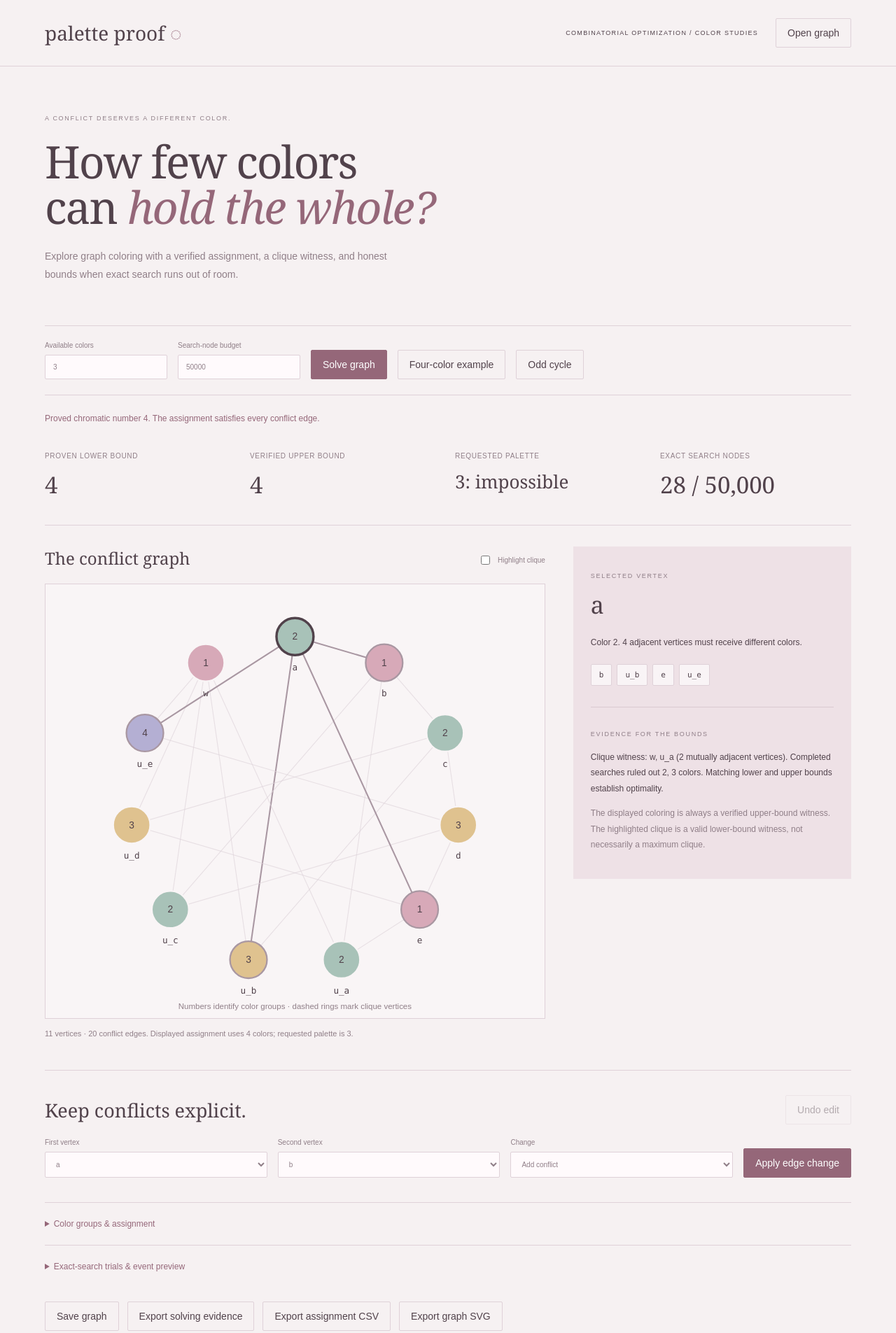
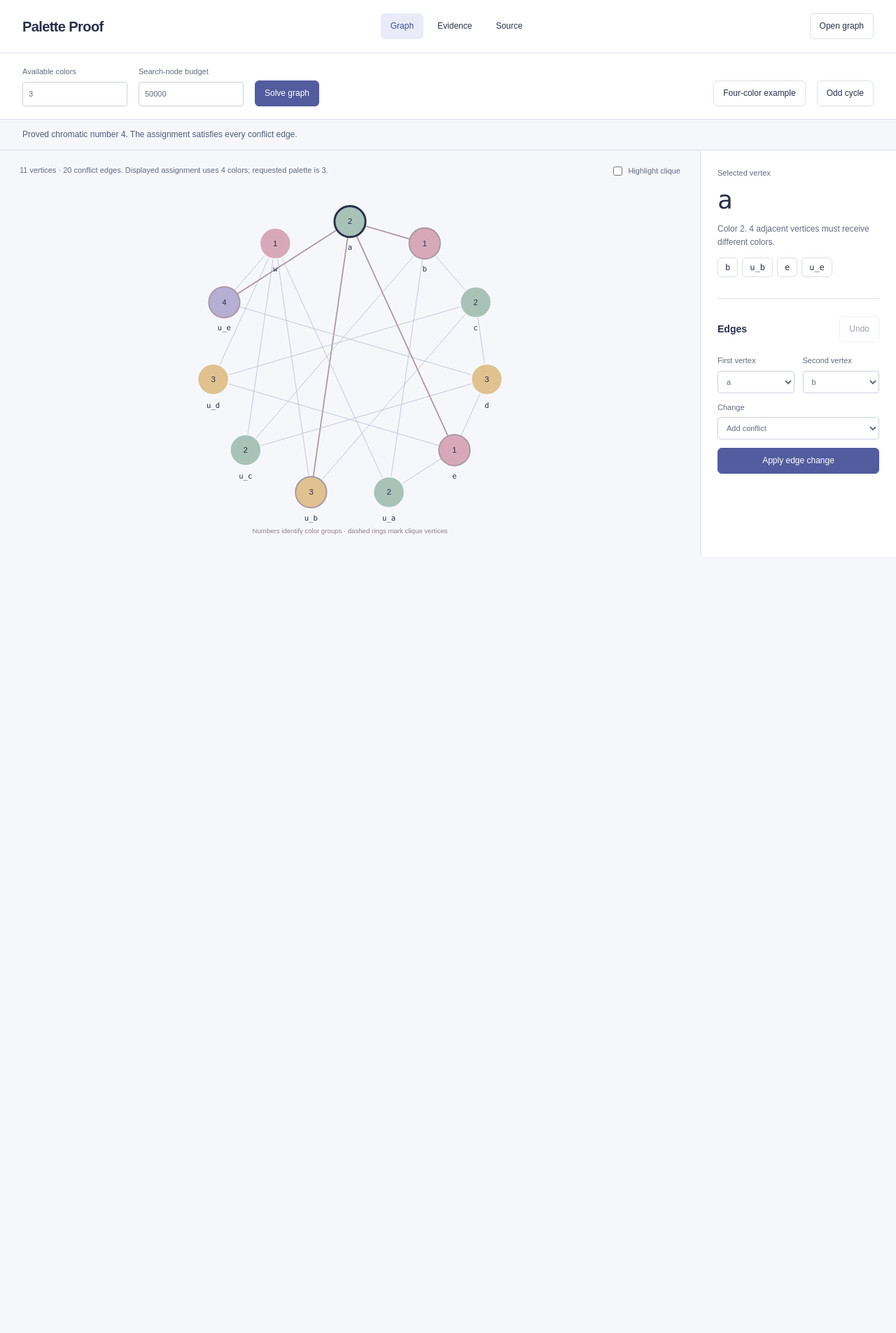
Before and after one commit to Michaelhoang8/palette-proof, a website with bundled scripts: page index.html in a window 1280 px wide. Shown: the top 1905 px of the page at 70% size. After the commit the page ends 800 px from the top, so only its background shows below. Built offline with nearby package versions, Linux system fonts and the light colour scheme.

Commit message:
Replace the coloring landing page with graph and evidence workspaces

```diff
--- a/app.js
+++ b/app.js
@@ -82,6 +82,7 @@ function run(raw, remember = true) {
     $("groups").replaceChildren(
       ...Array.from({ length: result.upperBound }, (_, i) => {
         const box = el("div", undefined, "group");
+        box.style.borderTopColor = color(i);
         box.append(
           el("strong", `Color ${i + 1}`),
           el(
@@ -135,7 +136,7 @@ function run(raw, remember = true) {
 function renderGraph() {
   const graph = $("graph");
   graph.replaceChildren();
-  graph.append(shape("rect", { width: 620, height: 540, fill: "#f9f5f6" }));
+  graph.append(shape("rect", { width: 620, height: 540, fill: "#f6f7fb" }));
   graph.append(
     shape("title", {}, `Verified ${result.upperBound}-color assignment`),
   );
@@ -166,9 +167,9 @@ function renderGraph() {
         y1: p.y,
         x2: q.x,
         y2: q.y,
-        stroke: witness ? "#956779" : incident ? "#a997a2" : "#ded4da",
+        stroke: witness ? "#956779" : incident ? "#a997a2" : "#b8bfd2",
         "stroke-width": witness ? 3 : incident ? 1.8 : 1,
-        opacity: witness || incident ? 1 : 0.65,
+        opacity: witness || incident ? 1 : 0.85,
       }),
     );
   }
@@ -201,10 +202,10 @@ function renderGraph() {
         r: 23,
         fill: color(entry.color - 1),
         stroke: chosen
-          ? "#51424b"
+          ? "#292f49"
           : neighbors.includes(entry.vertex)
             ? "#a997a2"
-            : "#f9f5f6",
+            : "#f6f7fb",
         "stroke-width": chosen ? 3 : 2,
       }),
     );
@@ -217,7 +218,7 @@ function renderGraph() {
           "text-anchor": "middle",
           "font-family": "Arial",
           "font-size": 12,
-          fill: "#51424b",
+          fill: "#292f49",
           "pointer-events": "none",
         },
         String(entry.color),
@@ -232,7 +233,7 @@ function renderGraph() {
           "text-anchor": "middle",
           "font-family": "Consolas,monospace",
           "font-size": 11,
-          fill: "#51424b",
+          fill: "#292f49",
           "pointer-events": "none",
         },
         entry.vertex,
@@ -242,6 +243,7 @@ function renderGraph() {
       selected = entry.vertex;
       renderGraph();
       renderInspector();
+      graph.querySelectorAll(".vertex")[i]?.focus({ preventScroll: true });
     };
     group.onclick = choose;
     group.onkeydown = (e) => {
@@ -413,3 +415,12 @@ $("file").onchange = async () => {
   }
 };
 run(example, false);
+
+for (const button of document.querySelectorAll("[data-view]")) {
+  button.onclick = () => {
+    for (const tab of document.querySelectorAll("[data-view]"))
+      tab.setAttribute("aria-pressed", String(tab === button));
+    for (const view of ["canvas", "evidence", "source"])
+      $(view + "-view").hidden = view !== button.dataset.view;
+  };
+}
--- a/index.html
+++ b/index.html
@@ -3,26 +3,22 @@
   <head>
     <meta charset="utf-8" />
     <meta name="viewport" content="width=device-width,initial-scale=1" />
-    <title>Palette Proof · Conflict coloring</title>
+    <title>Palette Proof</title>
     <link rel="stylesheet" href="style.css" />
     <script type="module" src="app.js"></script>
   </head>
   <body>
     <header>
-      <a href="/">palette proof <span aria-hidden="true">◌</span></a
-      ><span>COMBINATORIAL OPTIMIZATION / COLOR STUDIES</span
-      ><button id="open">Open graph</button
+      <h1>Palette Proof</h1>
+      <nav aria-label="Workspace">
+        <button data-view="canvas" aria-pressed="true">Graph</button
+        ><button data-view="evidence" aria-pressed="false">Evidence</button
+        ><button data-view="source" aria-pressed="false">Source</button>
+      </nav>
+      <button id="open">Open graph</button
       ><input id="file" type="file" accept=".json" hidden />
     </header>
     <main>
-      <div class="intro">
-        <p class="eyebrow">A conflict deserves a different color.</p>
-        <h1>How few colors<br />can <em>hold the whole?</em></h1>
-        <p>
-          Explore graph coloring with a verified assignment, a clique witness,
-          and honest bounds when exact search runs out of room.
-        </p>
-      </div>
       <form id="settings" class="toolbar">
         <label
           >Available colors<input
@@ -46,24 +42,12 @@
       </form>
       <p id="status" role="status" aria-live="polite"></p>
       <section id="result" hidden>
-        <div class="metrics">
-          <div><span>Proven lower bound</span><strong id="lower"></strong></div>
-          <div>
-            <span>Verified upper bound</span><strong id="upper"></strong>
-          </div>
-          <div>
-            <span>Requested palette</span><strong id="feasibility"></strong>
-          </div>
-          <div>
-            <span>Exact search nodes</span><strong id="visits"></strong>
-          </div>
-        </div>
-        <div class="graph-layout">
-          <section>
+        <div id="canvas-view" class="workspace">
+          <section class="drawing">
             <div class="graph-heading">
-              <h2>The conflict graph</h2>
-              <label class="checkbox"
-                ><input id="clique" type="checkbox" /> Highlight clique</label
+              <span id="graph-note"></span
+              ><label class="checkbox"
+                ><input id="clique" type="checkbox" />Highlight clique</label
               >
             </div>
             <svg
@@ -73,26 +57,15 @@
               aria-label="Graph vertices and coloring"
               xmlns="http://www.w3.org/2000/svg"
             ></svg>
-            <p class="hint" id="graph-note"></p>
           </section>
-          <section class="inspection">
+          <aside class="inspection">
             <p class="eyebrow">Selected vertex</p>
             <h2 id="vertex-title"></h2>
             <p id="vertex-info"></p>
             <div id="neighbors"></div>
-            <hr />
-            <p class="eyebrow">Evidence for the bounds</p>
-            <p id="bounds-note"></p>
-            <p class="hint">
-              The displayed coloring is always a verified upper-bound witness.
-              The highlighted clique is a valid lower-bound witness, not
-              necessarily a maximum clique.
-            </p>
-          </section>
-        </div>
             <div class="section-heading">
-          <h2>Keep conflicts explicit.</h2>
-          <button id="undo" disabled>Undo edit</button>
+              <h2>Edges</h2>
+              <button id="undo" disabled>Undo</button>
             </div>
             <form id="edge-form" class="edge-form">
               <label>First vertex<select id="from"></select></label
@@ -104,13 +77,35 @@
                 </select></label
               ><button class="primary">Apply edge change</button>
             </form>
+          </aside>
+        </div>
+        <section id="evidence-view" hidden>
+          <div class="metrics">
+            <div>
+              <span>Proven lower bound</span><strong id="lower"></strong>
+            </div>
+            <div>
+              <span>Verified upper bound</span><strong id="upper"></strong>
+            </div>
+            <div>
+              <span>Requested palette</span><strong id="feasibility"></strong>
+            </div>
+            <div>
+              <span>Exact search nodes</span><strong id="visits"></strong>
+            </div>
+          </div>
+          <p id="bounds-note"></p>
+          <p class="hint">
+            The coloring is a verified upper-bound witness. The clique is a
+            valid lower-bound witness, not necessarily a maximum clique.
+          </p>
           <details>
             <summary>Color groups &amp; assignment</summary>
             <div id="groups" class="groups"></div>
             <p class="hint">
               Vertices in a color group have no edges between them. Applications
-            such as register allocation or scheduling require additional domain
-            constraints that this graph alone does not represent.
+              such as register allocation or scheduling require additional
+              domain constraints that this graph alone does not represent.
             </p>
           </details>
           <details>
@@ -133,10 +128,10 @@
             </div>
             <p class="hint">
               Preview is limited to 200 assignment/backtrack/dead-end events per
-            trial. Exact infeasibility comes from the completed search, not from
-            this partial display. Clique vertices are fixed to distinct colors
-            before search; unused color labels are introduced in order to remove
-            equivalent permutations.
+              trial. Exact infeasibility comes from the completed search, not
+              from this partial display. Clique vertices are fixed to distinct
+              colors before search; unused color labels are introduced in order
+              to remove equivalent permutations.
             </p>
           </details>
           <div class="exports">
@@ -146,12 +141,14 @@
             ><button id="svg">Export graph SVG</button>
           </div>
         </section>
-      <details>
+      </section>
+      <section id="source-view" hidden>
+        <details open>
           <summary>Edit vertices &amp; edges as JSON</summary>
           <p class="hint">
             Use vertices, edges, palette, and budget. Vertices are unique ASCII
-          names. Edges are undirected pairs; loops and duplicates are rejected.
-          At most 24 vertices.
+            names. Edges are undirected pairs; loops and duplicates are
+            rejected. At most 24 vertices.
           </p>
           <textarea
             id="json"
@@ -165,17 +162,17 @@
         <details>
           <summary>Algorithm &amp; boundaries</summary>
           <p>
-          A saturation-first greedy coloring establishes a verified upper bound.
-          A greedy clique witness establishes a lower bound. Exact backtracking
-          tries each unresolved color count, choosing the uncolored vertex with
-          the most distinct neighbor colors, then highest degree, then input
-          order.
+            A saturation-first greedy coloring establishes a verified upper
+            bound. A greedy clique witness establishes a lower bound. Exact
+            backtracking tries each unresolved color count, choosing the
+            uncolored vertex with the most distinct neighbor colors, then
+            highest degree, then input order.
           </p>
           <p>
             A completed failed search raises the lower bound. A found coloring
             lowers the upper bound. Equal bounds prove optimality. If the global
-          search-node budget is exhausted, the unresolved interval is retained;
-          the app never labels an unresolved palette impossible.
+            search-node budget is exhausted, the unresolved interval is
+            retained; the app never labels an unresolved palette impossible.
           </p>
           <p>
             This is unweighted vertex coloring on simple undirected graphs. It
@@ -185,10 +182,7 @@
             interface thread.
           </p>
         </details>
-      <footer>
-        <span>Color the graph. Show the bounds.</span
-        ><span>Local computation / independently checked witnesses</span>
-      </footer>
+      </section>
     </main>
   </body>
 </html>
--- a/style.css
+++ b/style.css
@@ -1,81 +1,40 @@
 :root {
-  color-scheme: light;
-  --paper: #f6f1f2;
-  --ink: #51424b;
-  --muted: #907f88;
-  --line: #dfd1d8;
-  --accent: #956779;
-  --wash: #eee1e6;
-  font-family: Arial, sans-serif;
-  font-size: 14px;
+  font:
+    13px/1.6 Arial,
+    sans-serif;
+  color: #292f49;
+  background: #f6f7fb;
+  --line: #dce0eb;
+  --muted: #636b80;
+  --accent: #525c9e;
 }
 * {
   box-sizing: border-box;
 }
 body {
   margin: 0;
-  background: var(--paper);
-  color: var(--ink);
+}
+[hidden] {
+  display: none !important;
 }
 header {
+  height: 76px;
   display: flex;
   align-items: center;
-  gap: 25px;
-  padding: 26px 5%;
+  gap: 35px;
+  padding: 0 32px;
+  background: white;
   border-bottom: 1px solid var(--line);
 }
-header a {
-  font:
-    28px Georgia,
-    serif;
-  color: inherit;
-  text-decoration: none;
+h1 {
+  font-size: 20px;
+  letter-spacing: -0.6px;
+  margin: 0;
 }
-header a span {
-  color: var(--accent);
-}
-header > span {
-  margin-left: auto;
-  font-size: 9px;
-  letter-spacing: 1.3px;
-}
-main {
-  max-width: 1350px;
+nav {
+  display: flex;
+  gap: 6px;
   margin: auto;
-  padding: 0 5%;
-}
-.intro {
-  padding: 60px 0 45px;
-  max-width: 680px;
-}
-.eyebrow {
-  font-size: 9px;
-  text-transform: uppercase;
-  letter-spacing: 1.7px;
-  color: var(--muted);
-}
-h1 {
-  font:
-    64px/1.02 Georgia,
-    serif;
-  letter-spacing: -2px;
-  margin: 24px 0;
-}
-h1 em {
-  color: var(--accent);
-}
-.intro > p:last-child {
-  max-width: 490px;
-  line-height: 1.9;
-  font-size: 14px;
-  color: var(--muted);
-}
-h2 {
-  font:
-    27px Georgia,
-    serif;
-  font-weight: normal;
-  margin: 0 0 20px;
 }
 button,
 input,
@@ -85,27 +44,28 @@ textarea {
   color: inherit;
 }
 button {
-  padding: 12px 16px;
   border: 1px solid var(--line);
-  background: transparent;
+  background: white;
+  padding: 8px 13px;
+  border-radius: 6px;
+  font-size: 12px;
   cursor: pointer;
-  border-radius: 2px;
-  transition: background 0.2s;
+  transition: background 0.15s;
 }
 button:hover {
-  background: var(--wash);
+  background: #edf0f8;
 }
 button:disabled {
-  opacity: 0.4;
+  opacity: 0.45;
   cursor: default;
 }
-.primary {
-  background: var(--accent);
-  color: white;
-  border-color: var(--accent);
+nav button {
+  border-color: transparent;
+  background: transparent;
 }
-.primary:hover {
-  background: #7c5263;
+nav [aria-pressed="true"] {
+  background: #e9ecf8;
+  color: #424c8e;
 }
 button:focus-visible,
 input:focus-visible,
@@ -115,172 +75,193 @@ summary:focus-visible {
   outline: 2px solid var(--accent);
   outline-offset: 3px;
 }
+.primary {
+  background: var(--accent);
+  border-color: var(--accent);
+  color: white;
+}
+.primary:hover {
+  background: #404a89;
+}
+.toolbar {
+  display: flex;
+  align-items: end;
+  gap: 16px;
+  padding: 18px 32px;
+  border-bottom: 1px solid var(--line);
+  background: white;
+}
+.toolbar label {
+  width: 150px;
+}
+.toolbar #example {
+  margin-left: auto;
+}
 label {
   display: flex;
   flex-direction: column;
-  gap: 8px;
-  font-size: 10px;
+  gap: 5px;
+  font-size: 11px;
   color: var(--muted);
 }
 input,
 select,
 textarea {
-  padding: 11px;
-  border: 1px solid var(--line);
-  background: #fffafc;
+  border: 1px solid #ccd2e2;
+  border-radius: 4px;
+  background: white;
+  padding: 8px;
   min-width: 0;
-  border-radius: 2px;
-}
-.toolbar {
-  display: flex;
-  gap: 15px;
-  align-items: end;
-  padding: 22px 0;
-  border-block: 1px solid var(--line);
-}
-.toolbar label {
-  max-width: 175px;
-  flex: 1;
 }
 #status {
+  margin: 0;
+  padding: 12px 32px;
   font-size: 12px;
-  line-height: 1.9;
-  min-height: 22px;
-  color: var(--accent);
-  margin: 22px 0;
+  color: #525c78;
+  border-bottom: 1px solid var(--line);
+  min-height: 44px;
 }
-.metrics {
+.workspace {
   display: grid;
-  grid-template-columns: repeat(4, 1fr);
-  gap: 20px;
-  padding: 10px 0 35px;
+  grid-template-columns: minmax(0, 1fr) 280px;
+  min-height: calc(100svh - 220px);
 }
-.metrics span {
-  font-size: 10px;
-  color: var(--muted);
-  text-transform: uppercase;
-  letter-spacing: 0.7px;
-}
-.metrics strong {
-  display: block;
-  font:
-    33px Georgia,
-    serif;
-  margin-top: 12px;
-}
-#feasibility {
-  font-size: 26px;
-}
-.graph-layout {
-  display: grid;
-  grid-template-columns: 1.8fr 1fr;
-  gap: 40px;
-  border-block: 1px solid var(--line);
-  padding: 30px 0;
+.drawing {
+  min-width: 0;
+  padding: 20px 28px;
+  display: flex;
+  flex-direction: column;
+  align-items: center;
 }
 .graph-heading {
   display: flex;
   justify-content: space-between;
-  align-items: baseline;
-  gap: 15px;
+  gap: 20px;
+  width: 100%;
+  font-size: 11px;
+  color: var(--muted);
 }
-.graph-heading h2 {
-  font-size: 24px;
+#graph-note {
+  max-width: 450px;
 }
 .checkbox {
-  display: flex;
   flex-direction: row;
   align-items: center;
-  font-size: 10px;
   white-space: nowrap;
 }
-.checkbox input {
+input[type="checkbox"] {
   accent-color: var(--accent);
 }
 #graph {
-  width: 100%;
+  display: block;
+  width: min(100%, 640px);
   height: auto;
-  display: block;
-  background: #f9f5f6;
-  border: 1px solid var(--line);
+  max-height: calc(100svh - 280px);
+  min-height: 300px;
+  flex: 1;
 }
-#graph .vertex {
+.vertex {
   cursor: pointer;
   outline: none;
 }
-#graph .vertex:focus circle {
-  stroke: #51424b;
+.vertex:focus-visible circle {
+  stroke: #292f49;
   stroke-width: 4;
 }
 .inspection {
-  padding: 25px;
-  background: var(--wash);
-  align-self: start;
+  border-left: 1px solid var(--line);
+  background: white;
+  padding: 24px;
 }
-.inspection h2 {
-  font-size: 34px;
+.eyebrow {
+  font-size: 11px;
+  color: var(--muted);
+  margin: 0 0 8px;
 }
-.inspection p {
+#vertex-title {
+  font:
+    36px Consolas,
+    monospace;
+  margin: 0;
+}
+#vertex-info {
   font-size: 12px;
-  line-height: 1.9;
-}
-.inspection .eyebrow {
-  font-size: 9px;
+  color: var(--muted);
 }
 #neighbors {
   display: flex;
   flex-wrap: wrap;
-  gap: 7px;
-  margin-top: 20px;
+  gap: 6px;
 }
 #neighbors button {
   font:
-    11px Consolas,
+    12px Consolas,
     monospace;
-  padding: 8px 11px;
-  background: #f9f4f6;
-}
-hr {
-  border: 0;
-  border-top: 1px solid #dac9d1;
-  margin: 30px 0;
-}
-.hint {
-  font-size: 11px;
-  line-height: 1.9;
-  color: var(--muted);
+  padding: 6px 10px;
 }
 .section-heading {
   display: flex;
   justify-content: space-between;
   align-items: center;
-  gap: 20px;
-  margin: 35px 0 20px;
+  border-top: 1px solid var(--line);
+  margin-top: 30px;
+  padding-top: 20px;
 }
 .section-heading h2 {
-  margin: 0;
+  font-size: 14px;
 }
 .edge-form {
   display: grid;
-  grid-template-columns: 1fr 1fr 1fr auto;
-  gap: 15px;
-  align-items: end;
-  margin-bottom: 35px;
+  grid-template-columns: 1fr 1fr;
+  gap: 12px;
+  margin-top: 14px;
+}
+.edge-form label:nth-child(3),
+.edge-form button {
+  grid-column: 1/-1;
+}
+#evidence-view,
+#source-view {
+  max-width: 1100px;
+  margin: auto;
+  padding: 30px;
+}
+.metrics {
+  display: grid;
+  grid-template-columns: repeat(4, 1fr);
+  gap: 25px;
+  padding-bottom: 24px;
+  border-bottom: 1px solid var(--line);
+}
+.metrics span {
+  font-size: 11px;
+  color: var(--muted);
+}
+.metrics strong {
+  display: block;
+  font:
+    26px/1.6 Consolas,
+    monospace;
+  margin-top: 8px;
+}
+#feasibility {
+  font-size: 20px;
+}
+.hint {
+  font-size: 12px;
+  color: var(--muted);
+  line-height: 1.7;
 }
 .groups {
   display: grid;
-  grid-template-columns: repeat(auto-fit, minmax(180px, 1fr));
-  gap: 15px;
-  margin-top: 25px;
+  grid-template-columns: repeat(auto-fit, minmax(160px, 1fr));
+  gap: 14px;
+  margin-top: 20px;
 }
 .group {
-  border: 1px solid var(--line);
-  padding: 18px;
-}
-.group strong {
-  font:
-    21px Georgia,
-    serif;
+  border-top: 6px solid;
+  padding: 14px;
+  background: white;
 }
 .group p {
   font:
@@ -290,49 +271,21 @@ hr {
 }
 .exports {
   display: flex;
-  gap: 12px;
   flex-wrap: wrap;
-  padding: 20px 0 35px;
+  gap: 10px;
+  padding-top: 24px;
 }
 details {
-  border-top: 1px solid var(--line);
-  padding: 23px 0;
+  border-bottom: 1px solid var(--line);
+  padding: 20px 0;
 }
 summary {
-  font-size: 12px;
-  color: var(--accent);
   cursor: pointer;
+  font-size: 13px;
+  font-weight: 600;
 }
-details > p {
-  font-size: 12px;
-  line-height: 1.9;
-  color: var(--muted);
-  max-width: 900px;
-}
-details > label {
-  max-width: 330px;
-  margin-top: 20px;
-}
-#trials {
-  display: flex;
-  gap: 15px;
-  flex-wrap: wrap;
-  margin-top: 25px;
-}
-.trial-card {
-  padding: 17px;
-  border: 1px solid var(--line);
-  min-width: 180px;
-}
-.trial-card strong {
-  font:
-    22px Georgia,
-    serif;
-}
-.trial-card p {
-  font-size: 11px;
-  color: var(--muted);
-  line-height: 1.8;
+details p {
+  max-width: 850px;
 }
 .table-wrap {
   max-height: 360px;
@@ -342,20 +295,29 @@ details > label {
 table {
   width: 100%;
   border-collapse: collapse;
-  font-size: 11px;
+  font-size: 12px;
 }
 th,
 td {
-  padding: 12px;
+  padding: 10px;
+  text-align: left;
   border-bottom: 1px solid var(--line);
-  text-align: left;
-  font-weight: normal;
 }
 th {
-  color: var(--muted);
   position: sticky;
   top: 0;
-  background: var(--paper);
+  background: #f6f7fb;
+}
+#trials {
+  display: flex;
+  flex-wrap: wrap;
+  gap: 15px;
+  margin: 18px 0;
+}
+.trial-card {
+  padding: 14px 20px;
+  background: white;
+  border: 1px solid var(--line);
 }
 textarea {
   display: block;
@@ -363,43 +325,63 @@ textarea {
   font:
     12px/1.7 Consolas,
     monospace;
+  margin: 20px 0;
   resize: vertical;
-  margin: 20px 0;
 }
-footer {
-  display: flex;
-  justify-content: space-between;
-  gap: 20px;
-  border-top: 1px solid var(--line);
-  padding: 35px 0;
-  font-size: 10px;
-  color: var(--muted);
+#source-view > details:first-child {
+  border-top: 0;
 }
-#result {
-  animation: fade 0.25s ease;
-}
-@keyframes fade {
-  from {
-    opacity: 0.4;
-    transform: translateY(4px);
-  }
-  to {
-    opacity: 1;
-    transform: none;
-  }
-}
-[hidden] {
-  display: none !important;
+#source-view > details:first-child > summary {
+  margin-bottom: 15px;
 }
 @media (max-width: 800px) {
-  .toolbar {
+  header {
+    padding: 16px;
+    height: auto;
+    gap: 12px;
     flex-wrap: wrap;
   }
-  .graph-layout {
+  header h1 {
+    flex: 1;
+  }
+  header nav {
+    order: 3;
+    width: 100%;
+    justify-content: center;
+  }
+  .toolbar {
+    padding: 16px;
+    gap: 12px;
+    flex-wrap: wrap;
+  }
+  .toolbar label {
+    flex: 1;
+    min-width: 120px;
+  }
+  .toolbar #example {
+    margin-left: 0;
+  }
+  #status {
+    padding: 12px 16px;
+  }
+  .workspace {
     grid-template-columns: 1fr;
   }
+  .drawing {
+    padding: 18px 12px;
+  }
+  .graph-heading {
+    flex-direction: column;
+    gap: 8px;
+  }
+  #graph {
+    max-height: none;
+    min-height: 0;
+  }
   .inspection {
-    width: 100%;
+    border-left: 0;
+    border-top: 1px solid var(--line);
+    padding: 20px;
   }
   .edge-form {
     grid-template-columns: 1fr 1fr;
@@ -407,31 +389,13 @@ footer {
   .metrics {
     grid-template-columns: 1fr 1fr;
   }
-  .intro {
-    padding: 35px 0;
-  }
-  h1 {
-    font-size: 50px;
-  }
-  header > span {
-    display: none;
-  }
-  header button {
-    margin-left: auto;
-  }
-  footer {
-    flex-direction: column;
-  }
-  .graph-heading {
-    gap: 10px;
-  }
-  .graph-heading h2 {
-    font-size: 22px;
+  #evidence-view,
+  #source-view {
+    padding: 20px;
   }
 }
 @media (prefers-reduced-motion: reduce) {
   * {
-    animation: none !important;
     transition: none !important;
   }
 }
```
Also changed, not shown: README.md, docs/workbench.png. Lines whose indentation alone changed are shown as unchanged.
